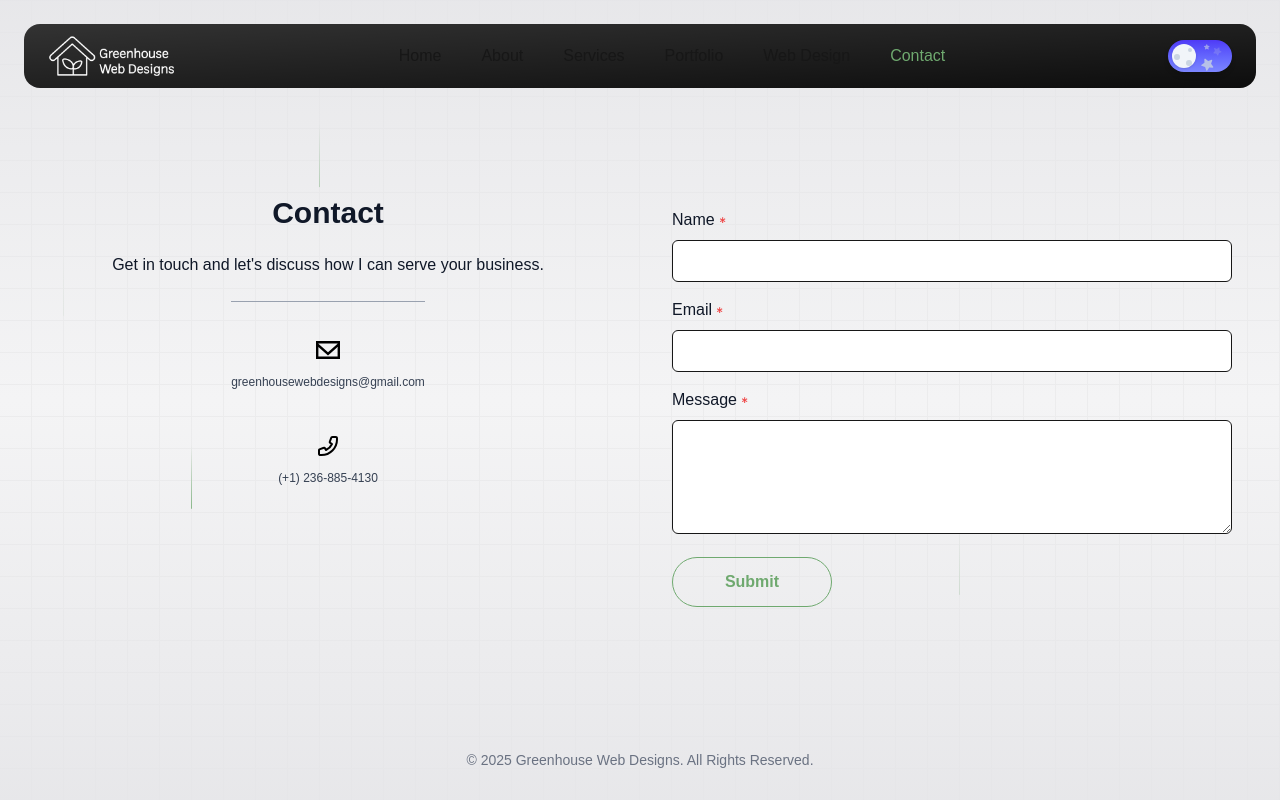
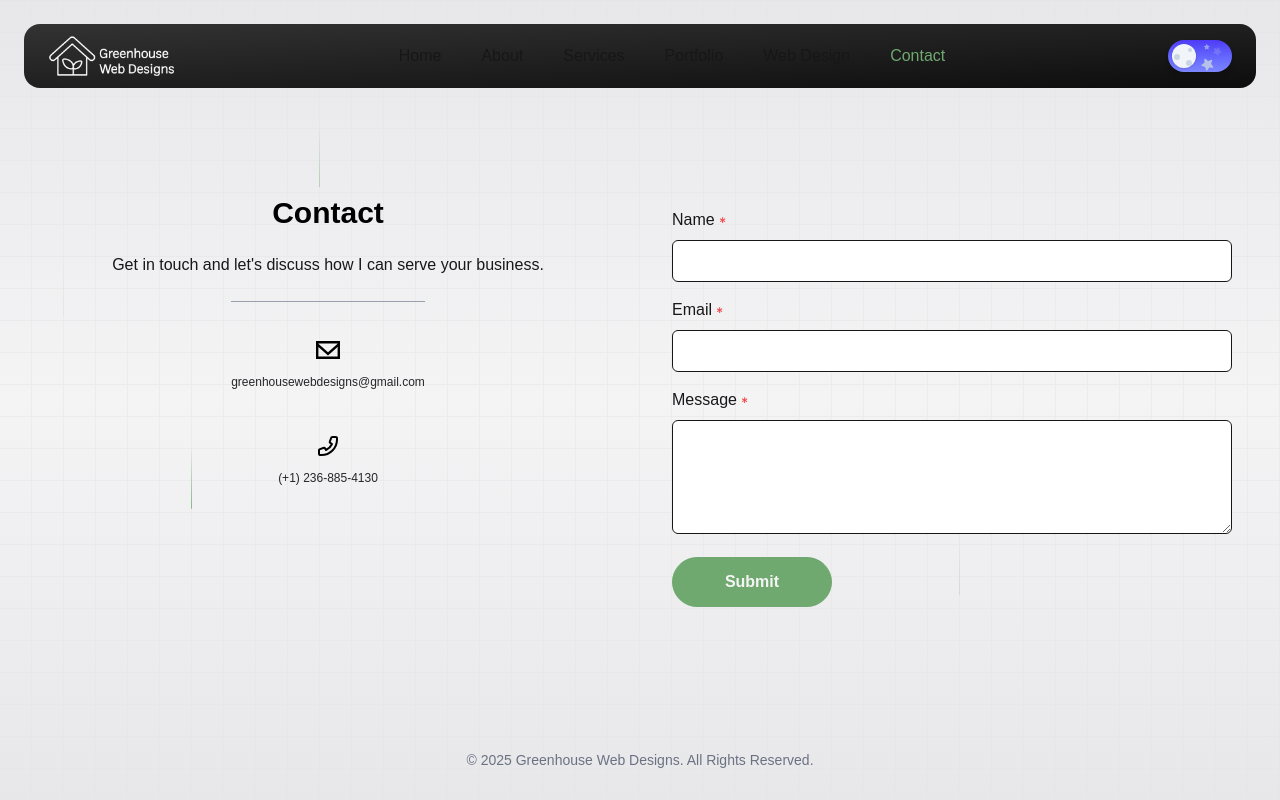
Before and after one commit to jacobadam/greenhousewebdesigns, a Next.js app: page /contact in a window 1280 px wide. Built offline with nearby package versions, Linux system fonts and the light colour scheme.

Commit message:
update font, button and focus color

```diff
--- a/src/app/contact/page.jsx
+++ b/src/app/contact/page.jsx
@@ -39,13 +39,13 @@ export default function Contact() {
       <div className="mx-auto max-w-7xl px-4 sm:px-6 lg:px-8 z-20">
         <div className="grid lg:grid-cols-2 grid-cols-1 gap-8 lg:items-start items-center lg:justify-start justify-center">
           <div className="flex flex-col items-center text-center px-4 sm:px-6">
-            <h2 className="text-gray-900 dark:text-white text-2xl lg:text-3xl font-semibold leading-snug pb-5">
+            <h2 className="text-black dark:text-white text-2xl lg:text-3xl font-semibold leading-snug pb-5">
               Contact
             </h2>
-            <p className="text-gray-900 dark:text-white text-md font-normal pb-6">
+            <p className="text-zinc-900 dark:text-zinc-100 text-md font-normal pb-6">
               Get in touch and let's discuss how I can serve your business.
             </p>
-            <div className="py-6 border-t border-gray-400  dark:border-zinc-200 text-center">
+            <div className="py-6 border-t border-gray-400 dark:border-zinc-200 text-center">
               <div className="flex flex-col items-center">
                 <div className="rounded-lg p-3">
                   <img
@@ -55,7 +55,7 @@ export default function Contact() {
                   />
                 </div>
 
-                <p className="text-gray-700 dark:text-white text-xs font-normal">
+                <p className="text-zinc-800 dark:text-zinc-200 text-xs font-normal">
                   greenhousewebdesigns@gmail.com
                 </p>
               </div>
@@ -68,7 +68,7 @@ export default function Contact() {
                   />
                 </div>
 
-                <p className="text-gray-700 dark:text-white text-xs font-normal">
+                <p className="text-zinc-800 dark:text-zinc-200 text-xs font-normal">
                   (+1) 236-885-4130
                 </p>
               </div>
@@ -93,7 +93,7 @@ export default function Contact() {
               <div>
                 <label
                   htmlFor="name"
-                  className="flex items-center mb-2 text-gray-900 dark:text-white"
+                  className="flex items-center mb-2 text-zinc-900 dark:text-zinc-100"
                 >
                   Name{" "}
                   <svg
@@ -116,13 +116,13 @@ export default function Contact() {
                   name="name"
                   required
                   aria-required="true"
-                  className="w-full border rounded-md px-4 py-2 bg-white"
+                  className="w-full border rounded-md px-4 py-2 bg-white dark:bg-zinc-100 focus:ring-2 focus:ring-[#6fa96f] dark:focus:ring-indigo-500 outline-none"
                 />
               </div>
               <div>
                 <label
                   htmlFor="email"
-                  className="flex items-center mb-2 text-gray-900 dark:text-white"
+                  className="flex items-center mb-2 text-zinc-900 dark:text-zinc-100"
                 >
                   Email{" "}
                   <svg
@@ -144,13 +144,13 @@ export default function Contact() {
                   id="email"
                   name="email"
                   required
-                  className="w-full border rounded-md px-4 py-2 bg-white"
+                  className="w-full border rounded-md px-4 py-2 bg-white dark:bg-zinc-100 focus:ring-2 focus:ring-[#6fa96f] dark:focus:ring-indigo-500 outline-none"
                 />
               </div>
               <div>
                 <label
                   htmlFor="message"
-                  className="flex items-center mb-2 text-gray-900 dark:text-white"
+                  className="flex items-center mb-2 text-zinc-900 dark:text-zinc-100"
                 >
                   Message{" "}
                   <svg
@@ -173,14 +173,14 @@ export default function Contact() {
                   type="text"
                   required
                   rows="4"
-                  className="w-full border rounded-md px-4 py-2 bg-white"
+                  className="w-full border rounded-md px-4 py-2 bg-white dark:bg-zinc-100 focus:ring-2 focus:ring-[#6fa96f] dark:focus:ring-indigo-500 outline-none"
                 ></textarea>
               </div>
               <button
                 type="submit"
                 value="Send"
                 title="Submit your message"
-                className="flex justify-center items-center relative h-[50px] w-40 overflow-hidden border dark:border-indigo-500 border-[#6fa96f] dark:hover:border-indigo-500 bg-transparent px-3 dark:text-indigo-500 text-[#6fa96f] dark:hover:text-black hover:shadow-2xl before:absolute before:bottom-0 before:left-0 before:top-0 before:z-0 before:h-full before:w-0 before:bg-[#6fa96f] dark:before:bg-indigo-500 before:transition-all before:duration-300 hover:text-white hover:shadow-[#6fa96f] dark:hover:shadow-indigo-500 hover:before:left-0 hover:before:w-full rounded-full font-semibold mt-4"
+                className="flex justify-center items-center relative h-[50px] w-40 overflow-hidden border border-[#6fa96f] dark:border-indigo-500 bg-[#6fa96f] dark:bg-transparent px-3 text-zinc-100 dark:text-indigo-500 dark:hover:text-white hover:shadow-2xl before:absolute before:bottom-0 before:left-0 before:top-0 before:z-0 before:h-full before:w-0 before:bg-[#6fa96f] dark:before:bg-indigo-500 before:transition-all before:duration-500 hover:text-white hover:shadow-[#6fa96f] dark:hover:shadow-indigo-500 hover:before:left-0 hover:before:w-full rounded-full font-semibold mt-4"
               >
                 <span className="relative z-3">Submit</span>
               </button>
```
